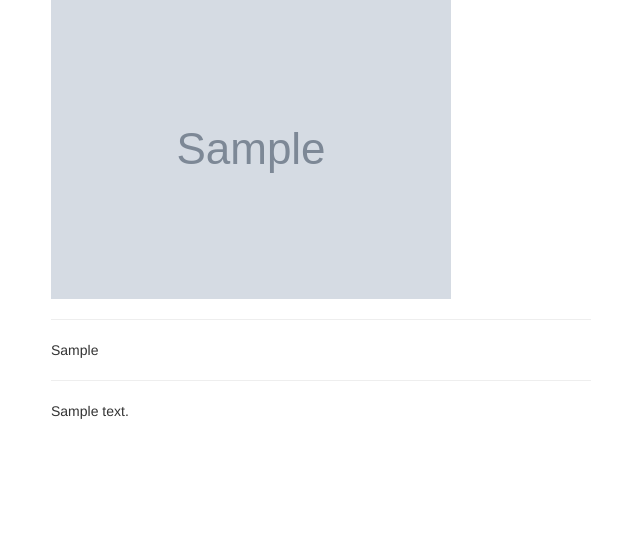
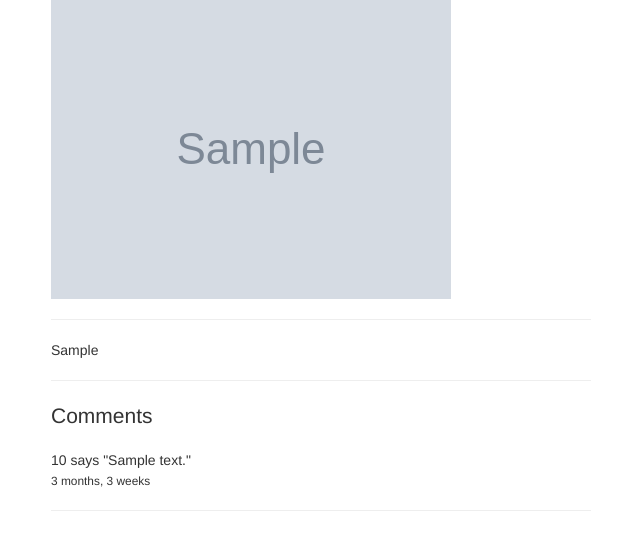
Before and after one commit to drewgoodman/Django-FirstBlog, a Django app: template templates/post_detail.html in a window 1280 px wide. Shown: the part 101-651 px from the top of the page, without its empty margins (319-959 px from the left). Run offline with Django 3.2, Linux system fonts and the light colour scheme; the template is opened without the code that fills it: most values are stand-ins (such as "Sample title", 1, 10 or a date in 2020); grey boxes marked "Sample" are stand-in pictures; some libraries are stand-ins or nearby versions.

Commit message:
comments section rendered

```diff
--- a/templates/post_detail.html
+++ b/templates/post_detail.html
@@ -8,7 +8,8 @@
 {% block content %}
 <div class="col-sm-6 col-sm-offset-3">
     <h1>{{ title }}
-        <small>{% if instance.draft %}<span style='color:red;'>Draft</span>{% endif %} {{ instance.publish}}</small></h1>
+        <small>{% if instance.draft %}<span style='color:red;'>Draft</span>{% endif %} {{ instance.publish}}</small>
+    </h1>
     {% if instance.user.get_full_name %}
     <p>Author: {{ instance.user.get_full_name }}</p>
     {% endif %}
@@ -16,24 +17,29 @@
     <img src="{{ instance.image.url }}" class="img-responsive" />
     {% endif %}
 
-    <p><div class="fb-like"
-        data-href="{{ request.build_absolute_uri }}"
-        data-width=""
-        data-layout="standard"
-        data-action="like"
-        data-size="small"
-        data-share="true"></div></p>
-    <hr/>
+    <p>
+        <div class="fb-like" data-href="{{ request.build_absolute_uri }}" data-width="" data-layout="standard"
+            data-action="like" data-size="small" data-share="true"></div>
+    </p>
+    <hr />
     <div class="row">
         <div class="col-sm-12">
             <div class="post-detail-item">{{ instance.get_markdown }}
             </div>
-            <hr/>
+            <hr />
 
-    <div>
-        {{ instance.comment_set.all }}
-    </div>
-            <div class="fb-comments" data-href="{{ request.build_absolute_uri }}" data-numposts="5" data-width="100%"></div>
+            <p class="lead">Comments</p>
+            <div>
+                {% for comment in comments %}
+                <div class="">
+                    {{ comment.user }} says "{{ comment.content }}"
+                    <br/>
+                    <small>{{ comment.timestamp|timesince}}</small>
+                    <hr/>
+                </div>
+                {% endfor %}
+            </div>
+            <!-- <div class="fb-comments" data-href="{{ request.build_absolute_uri }}" data-numposts="5" data-width="100%"></div> -->
         </div>
     </div>
 </div>
```
Also changed, not shown: posts/views.py (+8 -2 lines).
